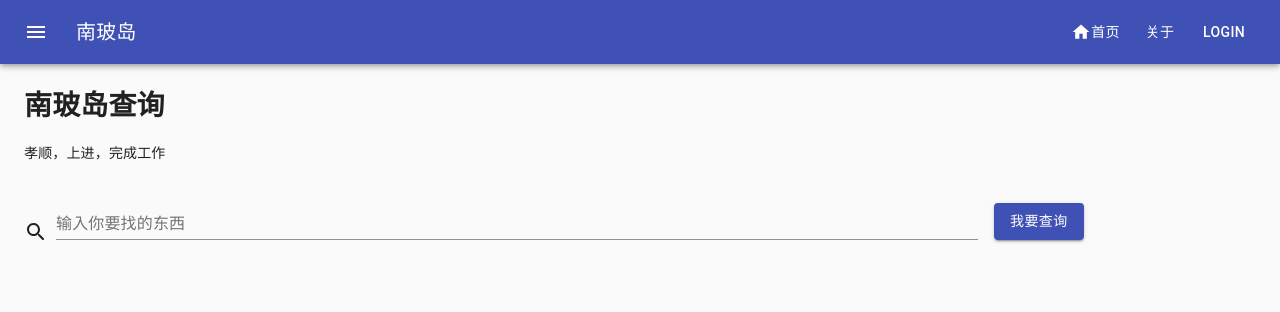
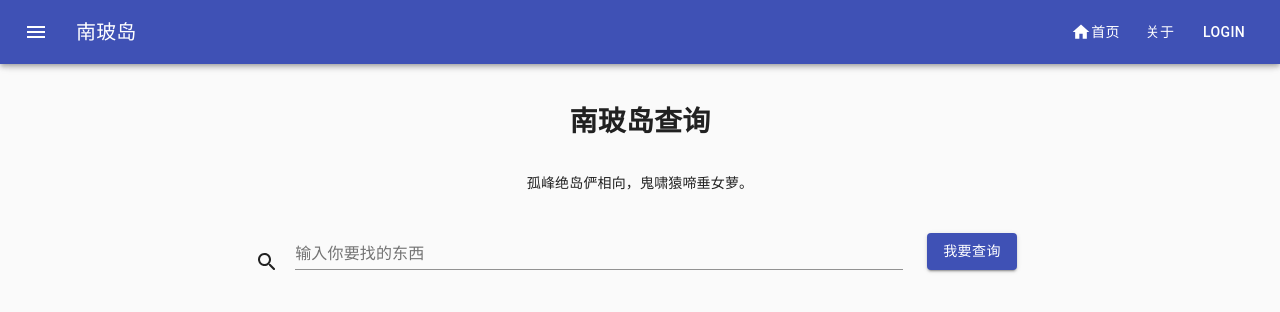
Before and after one commit to Mainzxq/testing-front, a React (Create React App) app: page / in a window 1280 px wide. Shown: the top 312 px of the page. Built offline with nearby package versions, Linux system fonts and the light colour scheme.

Commit message:
adjust some styles

```diff
--- a/src/components/pages/Home.js
+++ b/src/components/pages/Home.js
@@ -53,13 +53,24 @@ const Home = () => {
   return (
     <div className={classes.root}>
       <Container>
-        <h1>南玻岛查询</h1>
-        <p>孝顺，上进，完成工作</p>
-        <Grid container spacing={1} alignItems="flex-end">
+        <Grid
+          container
+          alignItems="center"
+          justify="center"
+          direction="column"
+        >
+          <Grid item>
+            <h1>南玻岛查询</h1>
+          </Grid>
+          <Grid item>
+            <p>孤峰绝岛俨相向，鬼啸猿啼垂女萝。</p>
+          </Grid>
+        </Grid>
+        <Grid container spacing={2} alignItems="flex-end" justify="center">
           <Grid item>
             <SearchRounded />
           </Grid>
-          <Grid item xs={9}>
+          <Grid item xs={6}>
             <TextField
               fullWidth
               inputProps={{ textclass }}
```
